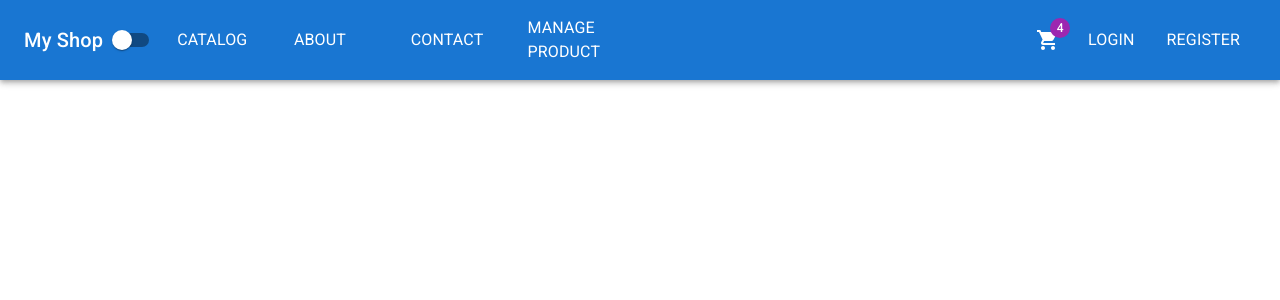
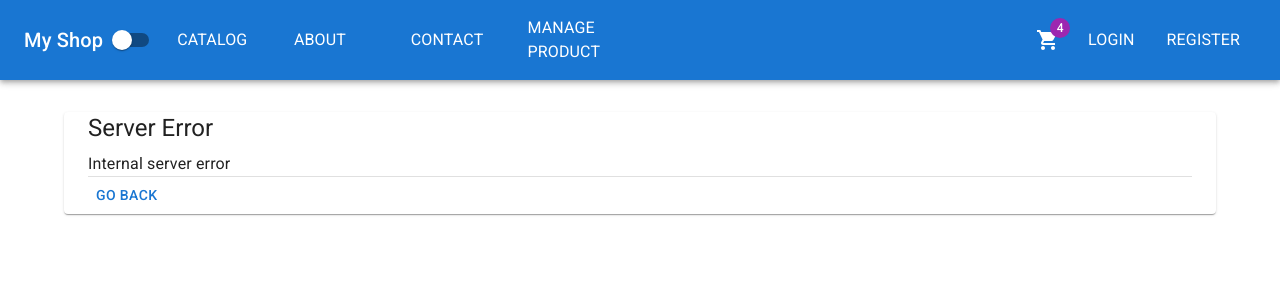
Before and after one commit to lekyvong09/c2202L-spring-react, a React (Create React App) app in the folder client/: page /server-error in a window 1280 px wide. Shown: the top 300 px of the page. Built offline with nearby package versions, Linux system fonts and the light colour scheme.

Commit message:
2024 Jun 03

```diff
--- a/client/src/App.tsx
+++ b/client/src/App.tsx
@@ -10,6 +10,9 @@ import ProductDetail from './features/catalog/ProductDetail';
 import AboutPage from './features/about/AboutPage';
 import ContactPage from './features/contact/ContactPage';
 import { ToastContainer } from 'react-toastify';
+import ServerError from './features/error/ServerError';
+import { AxiosInterceptor } from './interceptor/AxiosInterceptor';
+import NotFound from './features/error/NotFound';
 
 
 function App() {
@@ -25,12 +28,12 @@ function App() {
 
 
   return (
+    <AxiosInterceptor>
       <ThemeProvider theme={theme}>
         <ToastContainer position='bottom-right' hideProgressBar />
         <CssBaseline />
         <Header darkMode={darkMode} onSetDarkMode={setDarkMode}></Header>
         <Container>
-
           <Routes>
             <Route path='/' element={<HomePage />}  />
             <Route path='catalog' element={<Catalog />}  />
@@ -38,10 +41,13 @@ function App() {
             <Route path='about' element={<AboutPage />}  />
             <Route path='contact' element={<ContactPage />}  />
             <Route path='manage-product' element={<ProductPage />} />
+            <Route path='server-error' element={<ServerError />} />
+            <Route path='not-found' element={<NotFound />} />
           </Routes>
 
         </Container>
       </ThemeProvider>
+    </AxiosInterceptor>
   );
 }
 
--- a/client/src/features/catalog/Catalog.tsx
+++ b/client/src/features/catalog/Catalog.tsx
@@ -2,15 +2,21 @@ import { useEffect, useState } from "react";
 import { Product } from "../../model/product";
 import ProductList from "./ProductList";
 import axios, { AxiosResponse } from "axios";
+import LoadingComponent from "../../layout/LoadingComponent";
 
 
 export default function Catalog() { /// properties
     const [products, setProducts] = useState<Product[]>([]);
+    const [loading, setLoading] = useState(true);
 
     useEffect(() => {
         axios.get('products')
             .then((response: AxiosResponse) => setProducts(response.data))
+            .finally(() => setLoading(false));
     }, []);
+
+    if (loading)
+        return <LoadingComponent />;
 
     return (
         <ProductList products={products} />
--- /dev/null
+++ b/client/src/features/error/NotFound.tsx
@@ -0,0 +1,14 @@
+import { Button, Container, Divider, Paper, Typography } from "@mui/material";
+import { useNavigate } from "react-router-dom";
+
+export default function NotFound() {
+    const navigate = useNavigate();
+
+    return (
+        <Container component={Paper}>
+            <Typography variant="h5" gutterBottom>Page not found</Typography>
+            <Divider />
+            <Button onClick={() => navigate(-1)}>Go back</Button>
+        </Container>
+    );
+}
--- /dev/null
+++ b/client/src/features/error/ServerError.tsx
@@ -0,0 +1,16 @@
+import { Button, Container, Divider, Paper, Typography } from "@mui/material";
+import { useLocation, useNavigate } from "react-router-dom";
+
+export default function ServerError() {
+    const location = useLocation();
+    const navigate = useNavigate();
+
+    return (
+        <Container component={Paper}>
+            <Typography variant="h5" gutterBottom>Server Error</Typography>
+            <div>{location.state ? location.state.error : 'Internal server error' }</div>
+            <Divider />
+            <Button onClick={() => navigate(-1)}>Go back</Button>
+        </Container>
+    );
+}
--- a/client/src/index.tsx
+++ b/client/src/index.tsx
@@ -4,35 +4,11 @@ import './index.css';
 import App from './App';
 import reportWebVitals from './reportWebVitals';
 import { BrowserRouter } from 'react-router-dom';
-import axios, { AxiosError } from 'axios';
-import { toast } from 'react-toastify';
+import axios from 'axios';
 import 'react-toastify/dist/ReactToastify.css';
 
 
 axios.defaults.baseURL = process.env.REACT_APP_BASE_URL;
-
-axios.interceptors.response.use(response => {
-  return response;
-}, (error: AxiosError<any>) => {
-
-  switch (error.response?.status) {
-    case 400:
-      if (error.response?.data.message) {
-        const errors = error.response?.data.message.split('; ').filter((message:string) => message !== '');
-        throw errors;
-      }
-
-      toast.error(error.response?.data.message, {theme: 'colored'});
-      break;
-
-    default:
-      toast.error(error.message, {theme: 'dark'});
-      break;
-  }
-
-  console.log(error);
-  return Promise.reject(error);
-});
 
 
 const root = ReactDOM.createRoot(
--- /dev/null
+++ b/client/src/interceptor/AxiosInterceptor.tsx
@@ -0,0 +1,43 @@
+import axios, { AxiosError } from "axios";
+import { useEffect } from "react";
+import { useNavigate } from "react-router-dom";
+import { toast } from "react-toastify";
+
+export function AxiosInterceptor(props: any) {
+    let navigate = useNavigate();
+
+    useEffect(()=> {
+        axios.interceptors.response.use(response => {
+            return response;
+        }, (error: AxiosError<any>) => {
+            console.log(error);
+
+            switch (error.response?.status) {
+                case 400:
+                    if (error.response?.data.message) {
+                        const errors = error.response?.data.message.split('; ').filter((message:string) => message !== '');
+                        throw errors;
+                    }
+                    toast.error(error.response?.data.message, {theme: 'colored'});
+                    break;
+
+                case 500:
+                    navigate('/server-error', {state: {error: error.response?.data.message}});
+                    break;
+
+                default:
+                    if (error.code === "ERR_NETWORK") {
+                        navigate('not-found');
+                    } else {
+                        toast.error(error.message, {theme: 'dark'});
+                    }
+                    break;
+            }
+            console.log(error);
+            return Promise.reject(error);
+        });
+    }, []);
+
+
+    return props.children;
+}
--- /dev/null
+++ b/client/src/layout/LoadingComponent.tsx
@@ -0,0 +1,13 @@
+import { Backdrop, CircularProgress } from "@mui/material";
+
+
+export default function LoadingComponent() {
+    return (
+        <Backdrop
+            open={true}
+            sx={{color: '#fff', zIndex: (theme) => theme.zIndex.drawer + 1}}
+        >
+            <CircularProgress color="inherit"/>
+        </Backdrop>
+    );
+}
```
Lines whose indentation alone changed are shown as unchanged.
